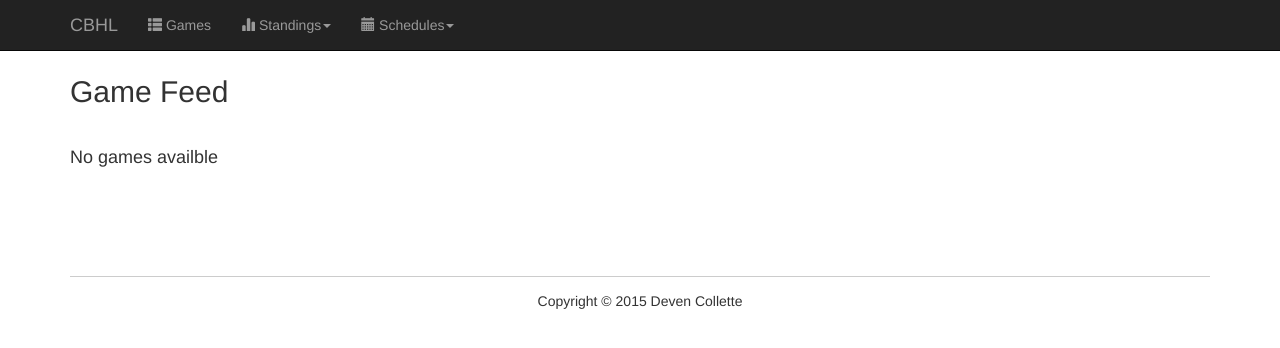
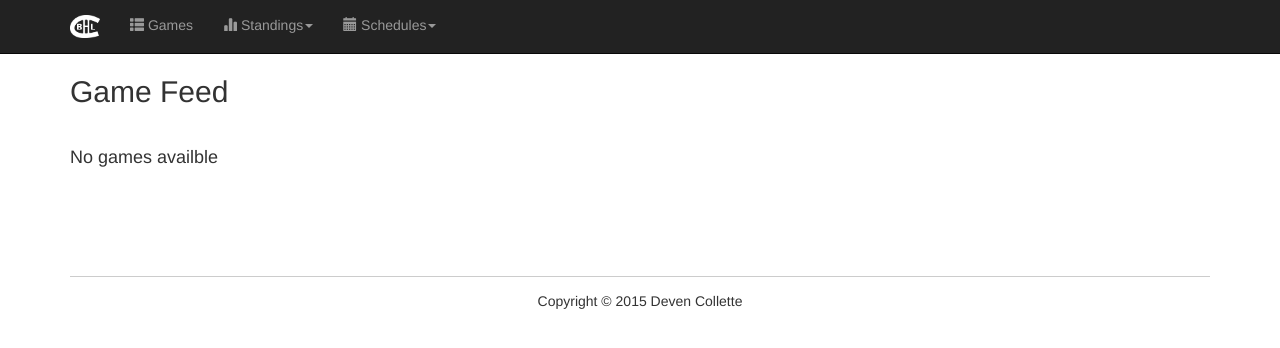
Before and after one commit to DevenCC/cbhl, a CodeIgniter app: page /cbhl/index.php/feed/index in a window 1280 px wide. Shown: the top 348 px of the page. Run offline with CodeIgniter, Linux system fonts and the light colour scheme; data that the repository does not hold is empty.

Commit message:
- Added logo to the nav bar
- added assets
- added component in the nav bar view

```diff
--- a/application/core/MY_Controller.php
+++ b/application/core/MY_Controller.php
@@ -21,6 +21,7 @@ class MY_Controller extends CI_Controller  {
    * header and footer.
    */
   public function view_wrapper($template, $data = array(), $display_messages = TRUE) {
+    $data['navbar_logo'] = "/cbhl/assets/img/SimpleWhiteLogo.png";
     $data['system_messages'] = array();
     if ($display_messages) {
       $data['system_messages'] = $this->system_message_model->get_messages();
--- a/application/views/include/navigation.php
+++ b/application/views/include/navigation.php
@@ -9,7 +9,9 @@
         <span class="icon-bar"></span>
         <span class="icon-bar"></span>
       </button>
-      <a class="navbar-brand" href="<?php echo site_url(); ?>">CBHL</a>
+      <a class="navbar-brand" href="<?php echo site_url(); ?>">
+        <img src=<?php print($navbar_logo); ?> width='30' alt="League Logo" id='simple_white_logo' />
+      </a>
     </div>
 
     <!-- Collect the nav links, forms, and other content for toggling -->
```
Also changed, not shown: assets/img/SimpleWhiteLogo.png (added).
